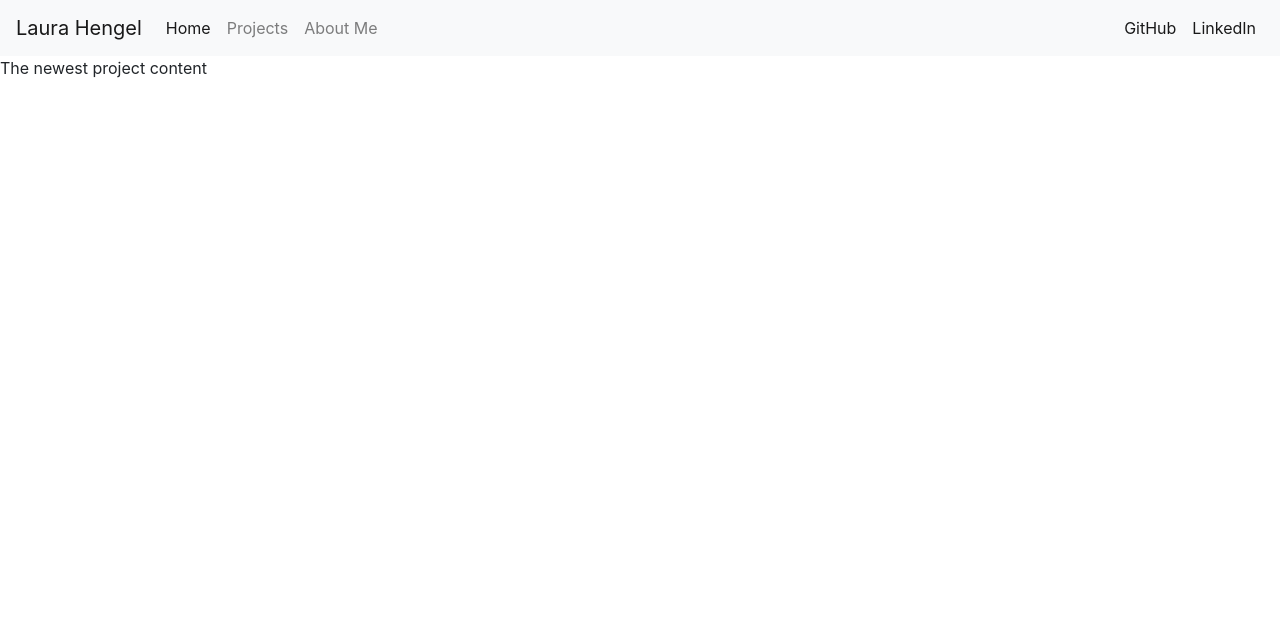
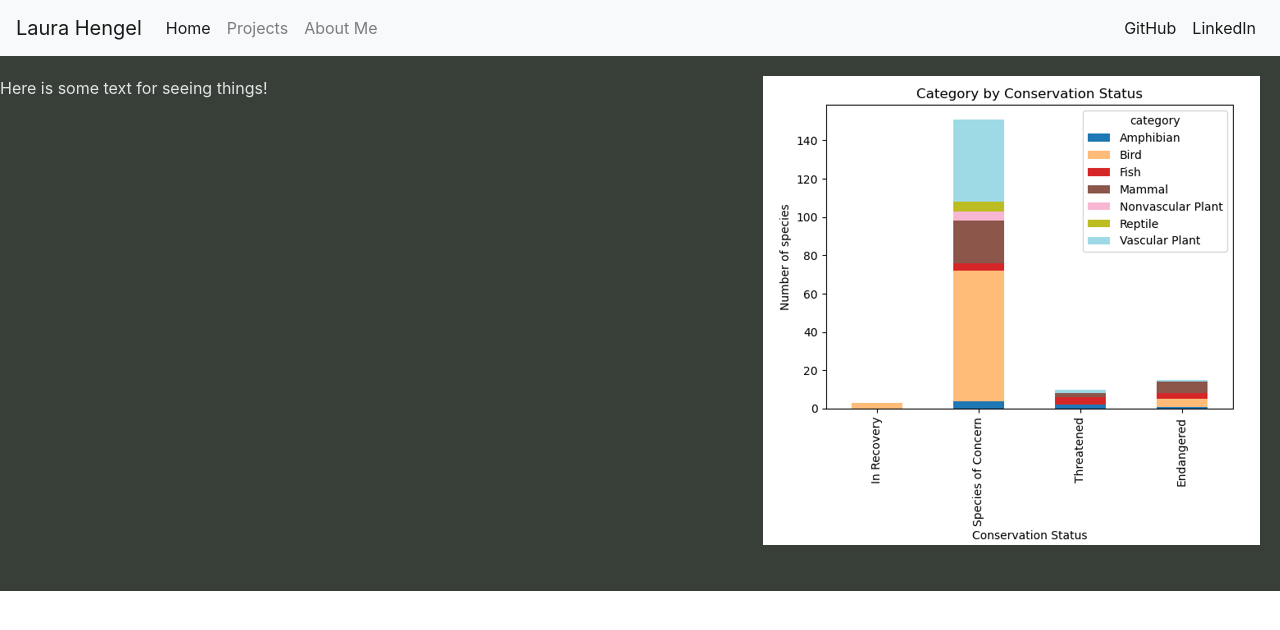
Before and after one commit to hengelaura/Portfolio, a Flask app: page /projects in a window 1280 px wide. Shown: the top 630 px of the page. Run offline with Flask 2, Linux system fonts and the light colour scheme; some libraries are stand-ins or nearby versions.

Commit message:
beginning bones of projects page

```diff
--- a/templates/projects.html
+++ b/templates/projects.html
@@ -1,5 +1,10 @@
 {% extends "index.html"%}
 
 {% block content %}
-    <p>The newest project content</p>
+    <body>
+        <div style="padding-bottom: 475px; background-color:#383F39; color: #E4E6E5;">
+            <img src="../static/img/biodiversity.png" style="float: right; margin: 20px">
+            <p style="padding-top:20px">Here is some text for seeing things!</p>
+        </div>
+    </body>
 {% endblock %}
```
